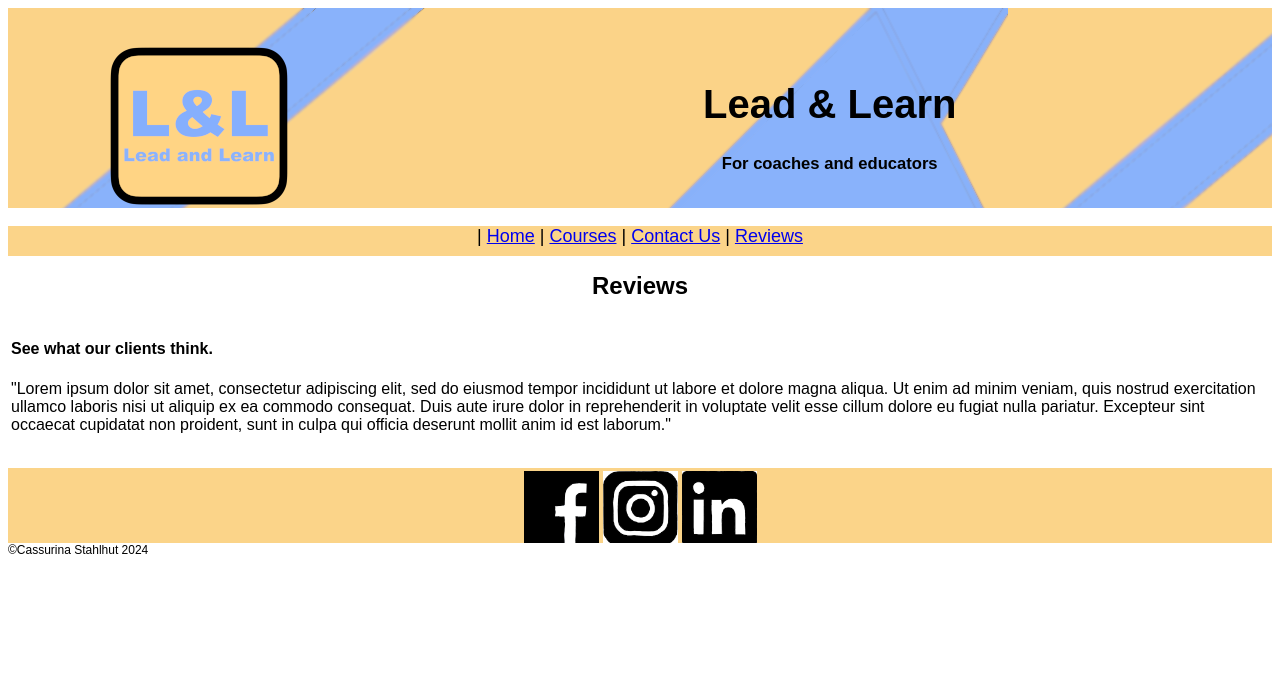
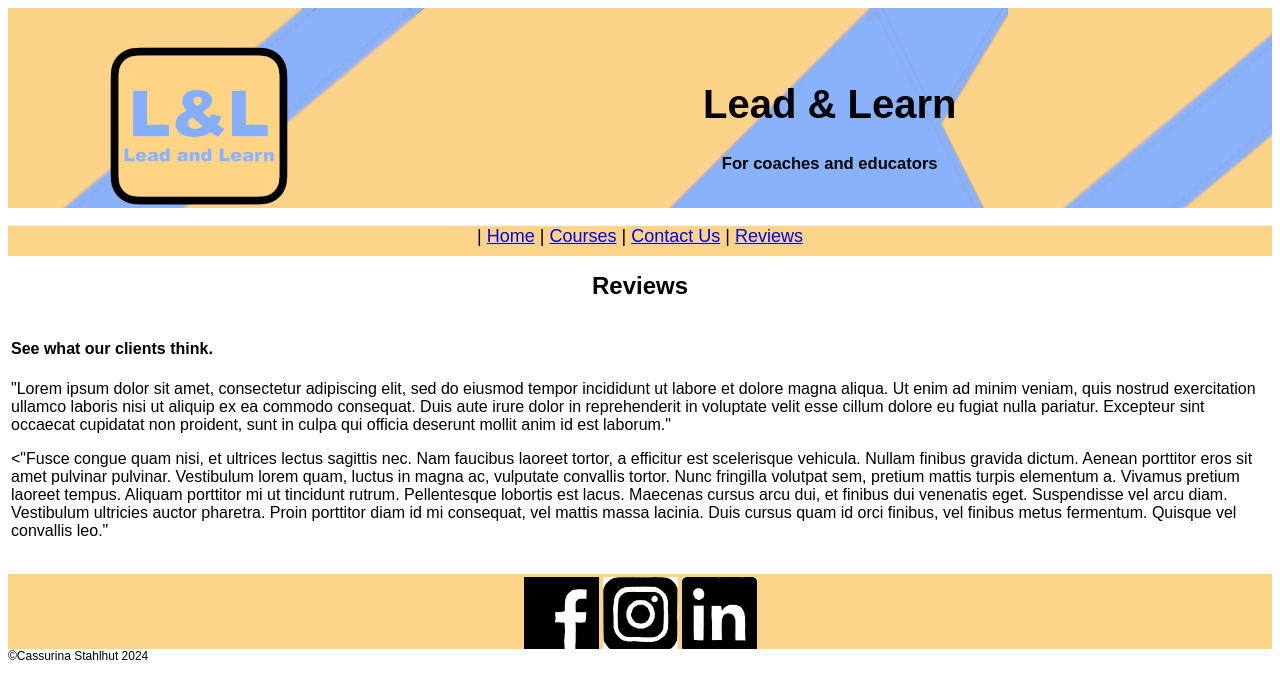
Before and after one commit to cyber-cAssIe/landlwebsite.io, a plain HTML site: page reviews.html in a window 1280 px wide. Drawn offline with Linux system fonts and the light colour scheme.

Commit message:
Update reviews.html

```diff
--- a/reviews.html
+++ b/reviews.html
@@ -40,7 +40,7 @@
         <div id="body" style="text-align: left">
         <h4>See what our clients think.</h4
         <p>"Lorem ipsum dolor sit amet, consectetur adipiscing elit, sed do eiusmod tempor incididunt ut labore et dolore magna aliqua. Ut enim ad minim veniam, quis nostrud exercitation ullamco laboris nisi ut aliquip ex ea commodo consequat. Duis aute irure dolor in reprehenderit in voluptate velit esse cillum dolore eu fugiat nulla pariatur. Excepteur sint occaecat cupidatat non proident, sunt in culpa qui officia deserunt mollit anim id est laborum."</p>
-        </div>
+        <p><"Fusce congue quam nisi, et ultrices lectus sagittis nec. Nam faucibus laoreet tortor, a efficitur est scelerisque vehicula. Nullam finibus gravida dictum. Aenean porttitor eros sit amet pulvinar pulvinar. Vestibulum lorem quam, luctus in magna ac, vulputate convallis tortor. Nunc fringilla volutpat sem, pretium mattis turpis elementum a. Vivamus pretium laoreet tempus. Aliquam porttitor mi ut tincidunt rutrum. Pellentesque lobortis est lacus. Maecenas cursus arcu dui, et finibus dui venenatis eget. Suspendisse vel arcu diam. Vestibulum ultricies auctor pharetra. Proin porttitor diam id mi consequat, vel mattis massa lacinia. Duis cursus quam id orci finibus, vel finibus metus fermentum. Quisque vel convallis leo."</p></div>
         </td>
         </tr>
         </table>
```
